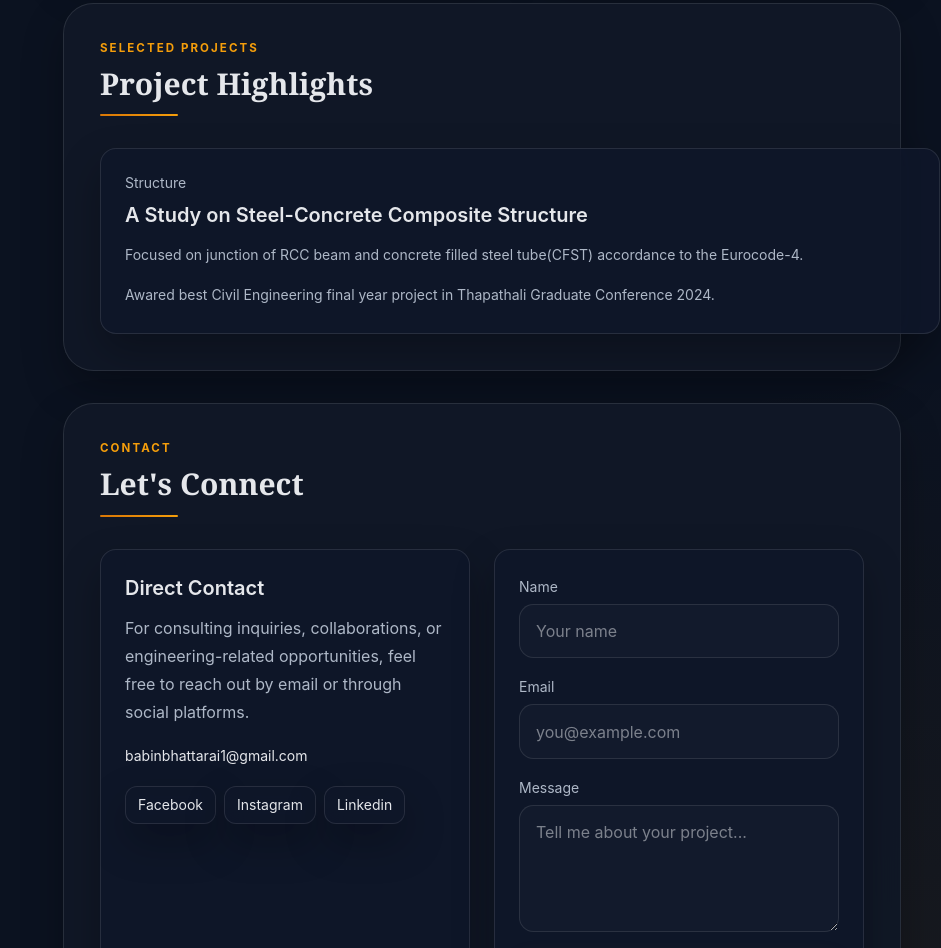
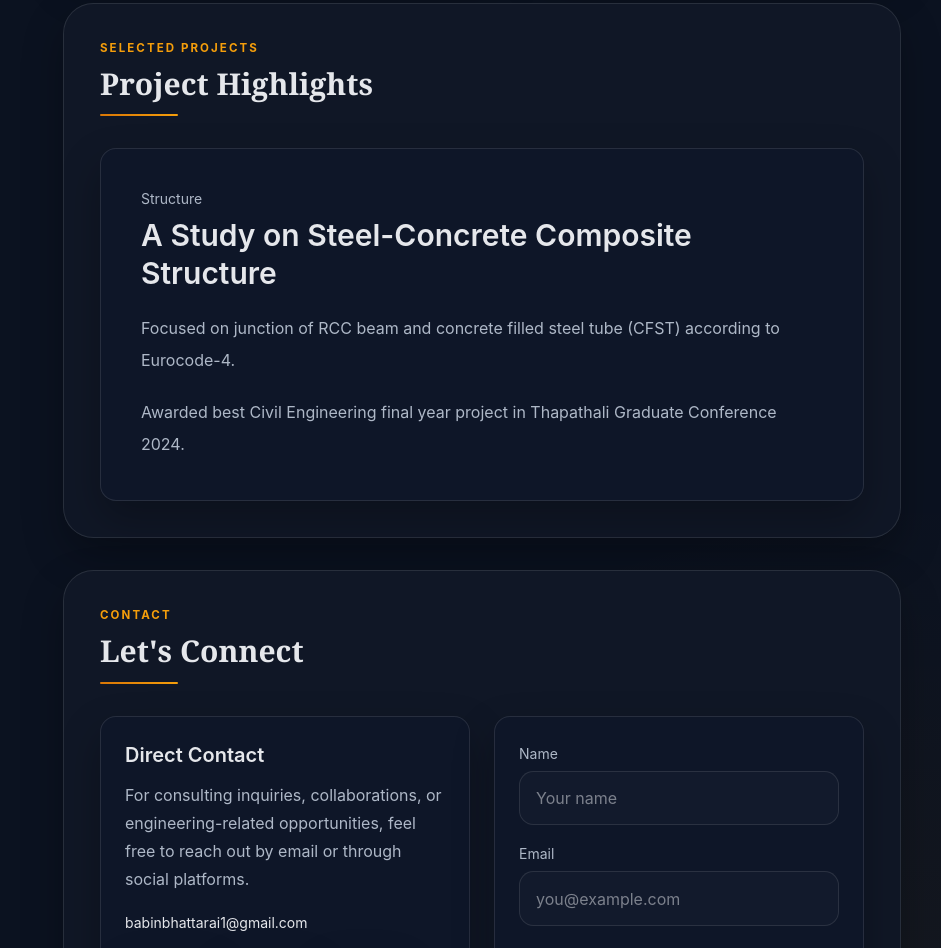
Before and after one commit to aayushxadhikari/portfolio, a plain HTML site: page index.html in a window 1280 px wide. Shown: the part 2399-3347 px from the top of the page, without its empty margins (339-1280 px from the left). Drawn offline with nearby package versions, Linux system fonts and the light colour scheme.

Commit message:
final update

```diff
--- a/index.html
+++ b/index.html
@@ -3,7 +3,7 @@
   <head>
     <meta charset="UTF-8" />
     <meta name="viewport" content="width=device-width, initial-scale=1.0" />
-    <title>Babin Bhattarai — Civil Engineer CV</title>
+    <title>Babin Bhattarai — Civil Engineer</title>
 
     <script src="https://cdn.jsdelivr.net/npm/@tailwindcss/browser@4"></script>
 
@@ -1005,52 +1005,31 @@
               Project Highlights
             </h2>
 
-            <!--
-              FIXED: 1 col on xs, 2 col on sm, 3 col on xl.
-              Previously 1→2→3 was md→xl which skipped sm entirely.
-            -->
-            <div
-              class="mt-6 sm:mt-8 grid grid-cols-1 sm:grid-cols-2 xl:grid-cols-3 gap-4 sm:gap-5"
-            >
-              <article class="rounded-2xl p-5 sm:p-6 w-210 panel card-hover">
+            <div class="mt-6 sm:mt-8">
+              <article
+                class="rounded-2xl p-5 sm:p-6 lg:p-10 w-full panel card-hover"
+              >
                 <p class="text-xs sm:text-sm muted">Structure</p>
-                <h3 class="mt-2 text-lg sm:text-xl font-semibold">
+                <h3
+                  class="mt-2 text-2xl sm:text-3xl font-semibold leading-tight"
+                >
                   A Study on Steel-Concrete Composite Structure
                 </h3>
-                <p class="mt-3 text-xs sm:text-sm muted leading-6 sm:leading-7">
-                  Focused on junction of RCC beam and concrete filled steel
-                  tube(CFST) accordance to the Eurocode-4.
+                <p
+                  class="mt-5 text-sm sm:text-base muted leading-7 sm:leading-8"
+                >
+                  Focused on junction of RCC beam and concrete filled steel tube
+                  (CFST) according to Eurocode-4.
                 </p>
-                <p class="mt-3 text-xs sm:text-sm muted leading-6 sm:leading-7">
-                  Awared best Civil Engineering final year project in Thapathali
-                  Graduate Conference 2024.
+                <p
+                  class="mt-5 text-sm sm:text-base muted leading-7 sm:leading-8"
+                >
+                  Awarded best Civil Engineering final year project in
+                  Thapathali Graduate Conference 2024.
                 </p>
               </article>
-
-              <!-- <article class="rounded-2xl p-5 sm:p-6 panel card-hover">
-                <p class="text-xs sm:text-sm muted">Housing Resilience</p>
-                <h3 class="mt-2 text-lg sm:text-xl font-semibold">
-                  Earthquake-Resistant Housing
-                </h3>
-                <p class="mt-3 text-xs sm:text-sm muted leading-6 sm:leading-7">
-                  Low-cost structural thinking and practical detailing intended
-                  to support safer housing construction in Nepal.
-                </p>
-              </article>
-
-              <article class="rounded-2xl p-5 sm:p-6 panel card-hover">
-                <p class="text-xs sm:text-sm muted">Drainage Planning</p>
-                <h3 class="mt-2 text-lg sm:text-xl font-semibold">
-                  Hydrology & Drainage Focus
-                </h3>
-                <p class="mt-3 text-xs sm:text-sm muted leading-6 sm:leading-7">
-                  Applied hydrology-oriented understanding for drainage
-                  awareness, site conditions, and resilient planning approaches.
-                </p>
-              </article> -->
             </div>
           </section>
-
           <!-- Contact -->
           <section
             id="contact"
```
